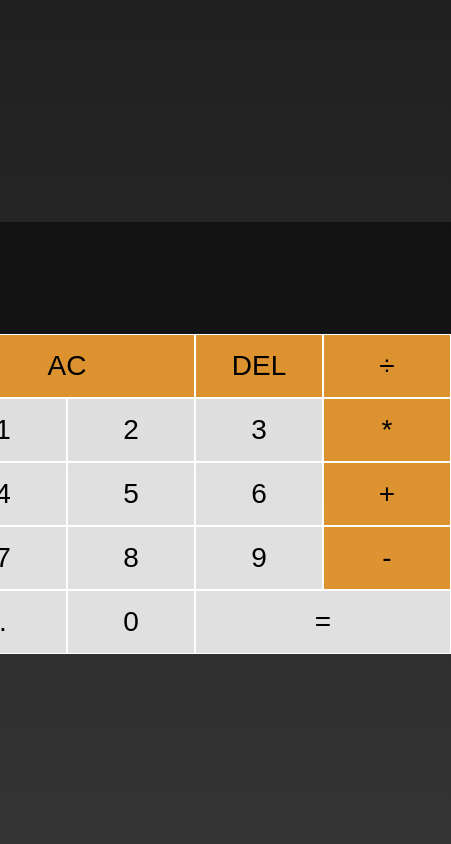
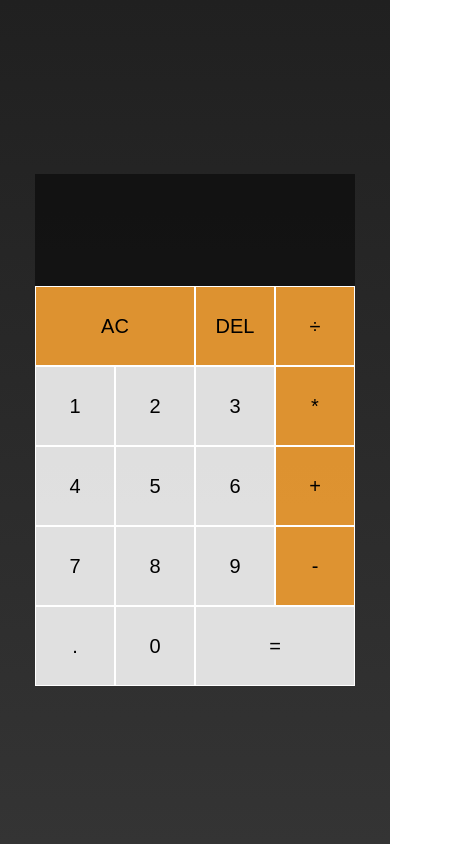
Before and after one commit to mhperera/PT_ReactCalculator, a React (Create React App) app: page / in a window 390 px wide. Shown: the whole page, 451 px wide, since content can reach past the window. Built offline with nearby package versions, Linux system fonts and the light colour scheme; the HTML template or start-up script is replaced by a standard one.

Commit message:
Media queries for mobile view

```diff
--- a/src/index.css
+++ b/src/index.css
@@ -88,3 +88,20 @@
 .action:focus {
   background-color: rgba(253, 165, 50, .9) !important;
 }
+
+@media screen and (max-width: 800px) {
+  .calculator-grid {
+    grid-template-columns: repeat(4,5rem) !important;
+    grid-template-rows: minmax(7rem,auto) repeat(5,5rem) !important;
+    margin-top: 1rem;
+  }
+  .output .previous-operand {
+    font-size: 1.25rem !important;
+  }
+  .output .current-operand {
+    font-size: 2rem !important;
+  }
+  .calculator-grid button {
+    font-size: 1.25rem;
+  }
+}
```
